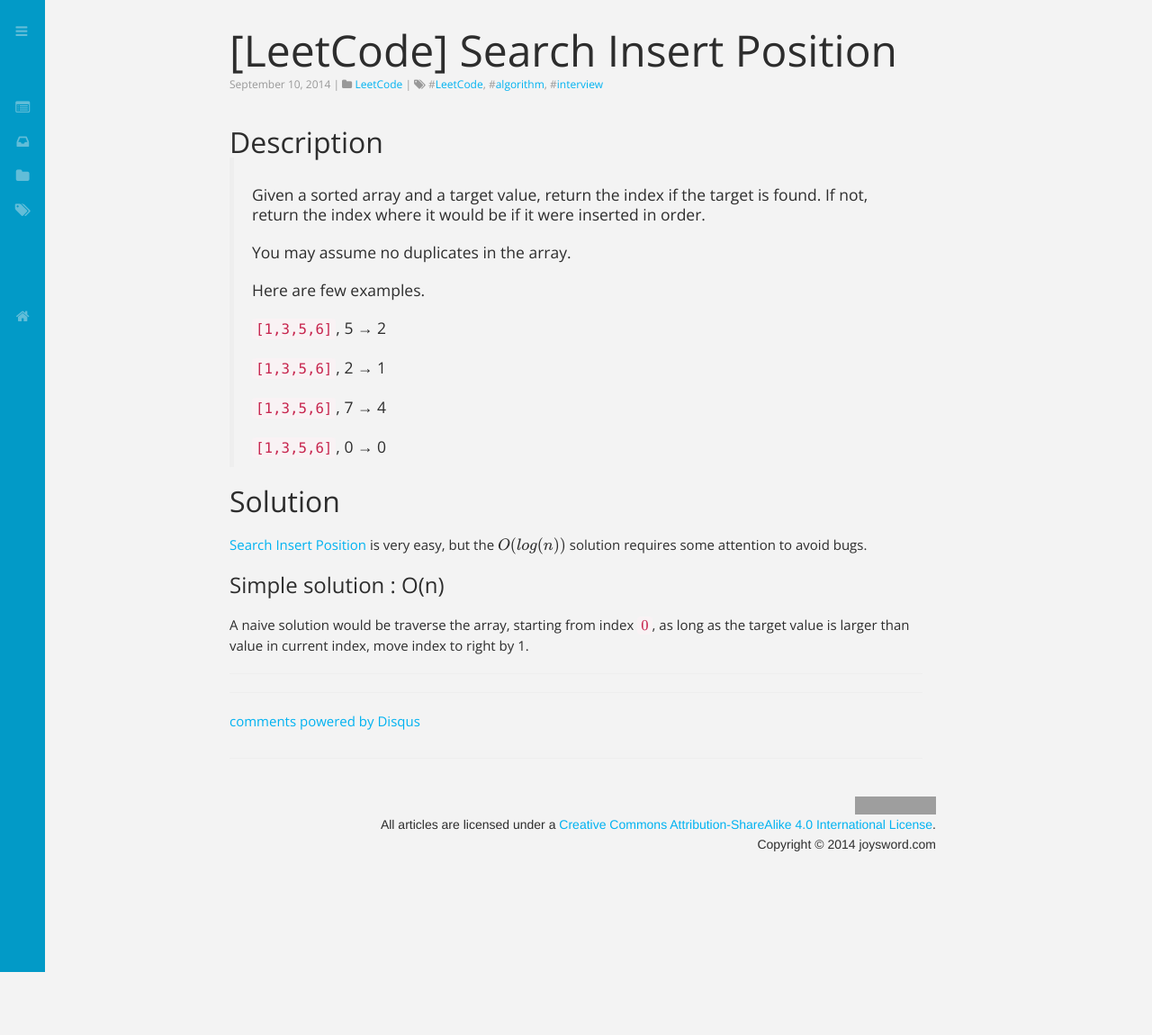
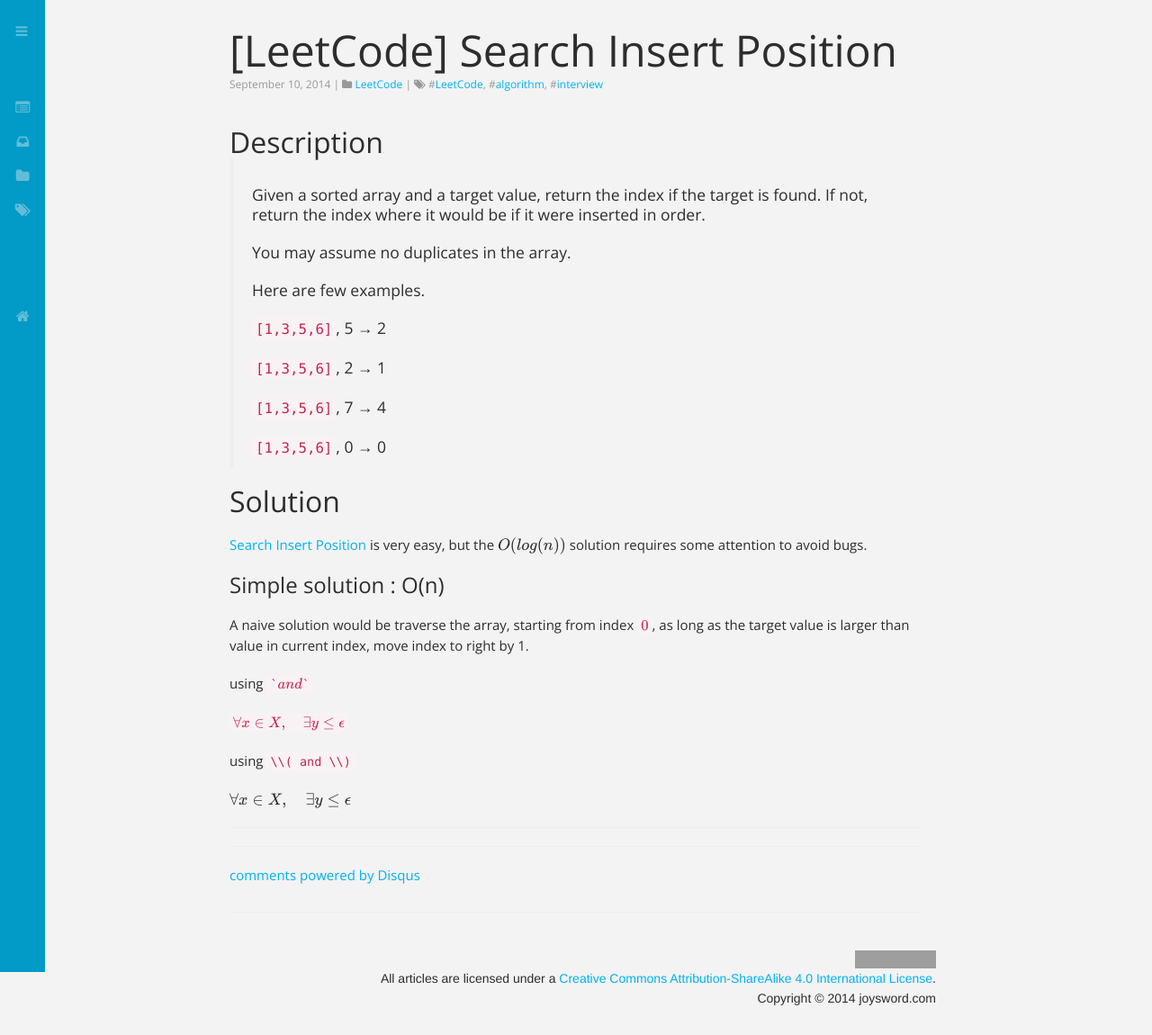
Before and after one commit to joysword/joysword.github.io, a Jekyll site: the page built from _posts/2014-09-10-search_insert_position.md, in a window 1280 px wide. Shown: the whole page at 90% size. Built offline with Jekyll 4.4.1, drawn with Linux system fonts in a browser that asks for light colours; nearby versions of some CDN libraries; Markdown is read by kramdown in place of the engine named in the settings; formulas are drawn with MathJax 3; comment, search, counter and statistics services are not loaded; grey boxes are pictures that could not be loaded.

Commit message:
the ultimate test!

```diff
--- a/_posts/2014-09-10-search_insert_position.md
+++ b/_posts/2014-09-10-search_insert_position.md
@@ -27,3 +27,11 @@
 
 #### Simple solution : O(n)
 A naive solution would be traverse the array, starting from index `\(0\)`, as long as the target value is larger than value in current index, move index to right by 1.
+
+using `` `\( and \)` ``
+
+`\(\forall x \in X, \quad \exists y \leq \epsilon\)`
+
+using `\\( and \\)`
+
+\\(\forall x \in X, \quad \exists y \leq \epsilon\\)
```
